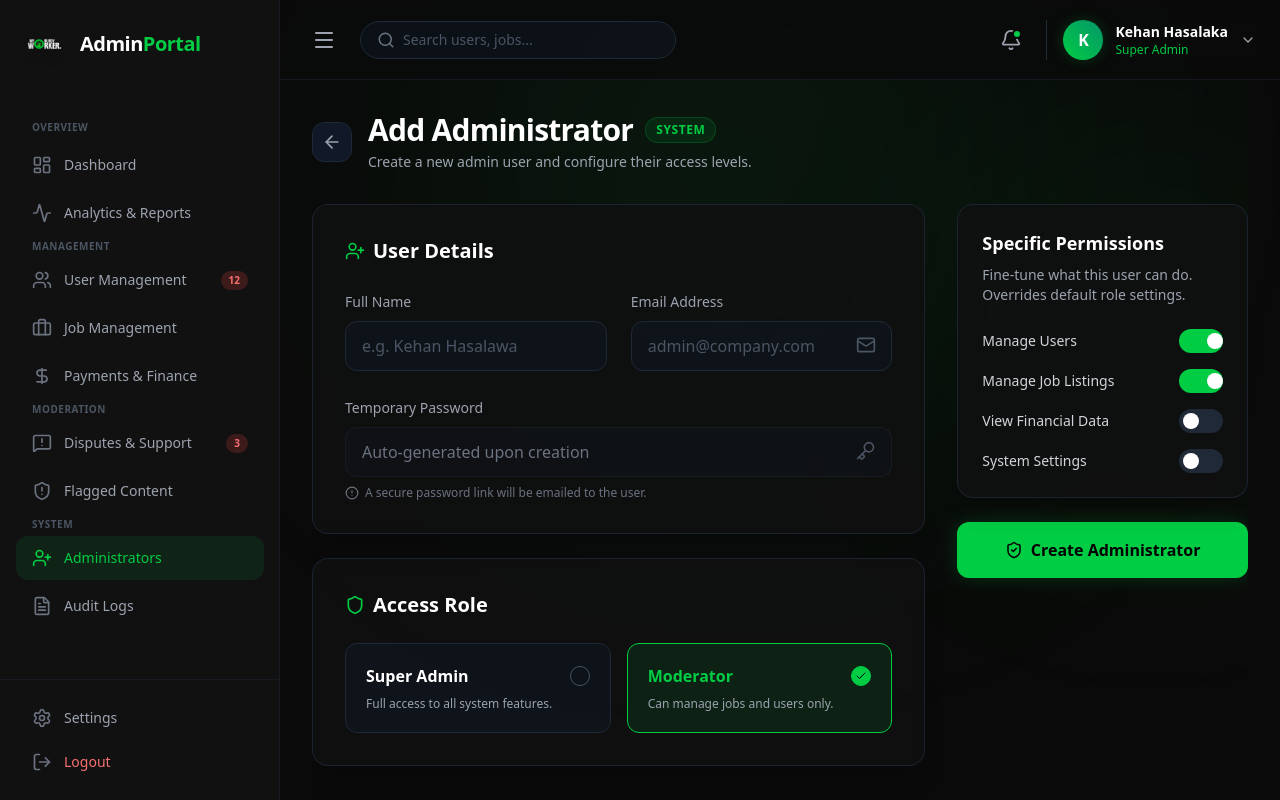
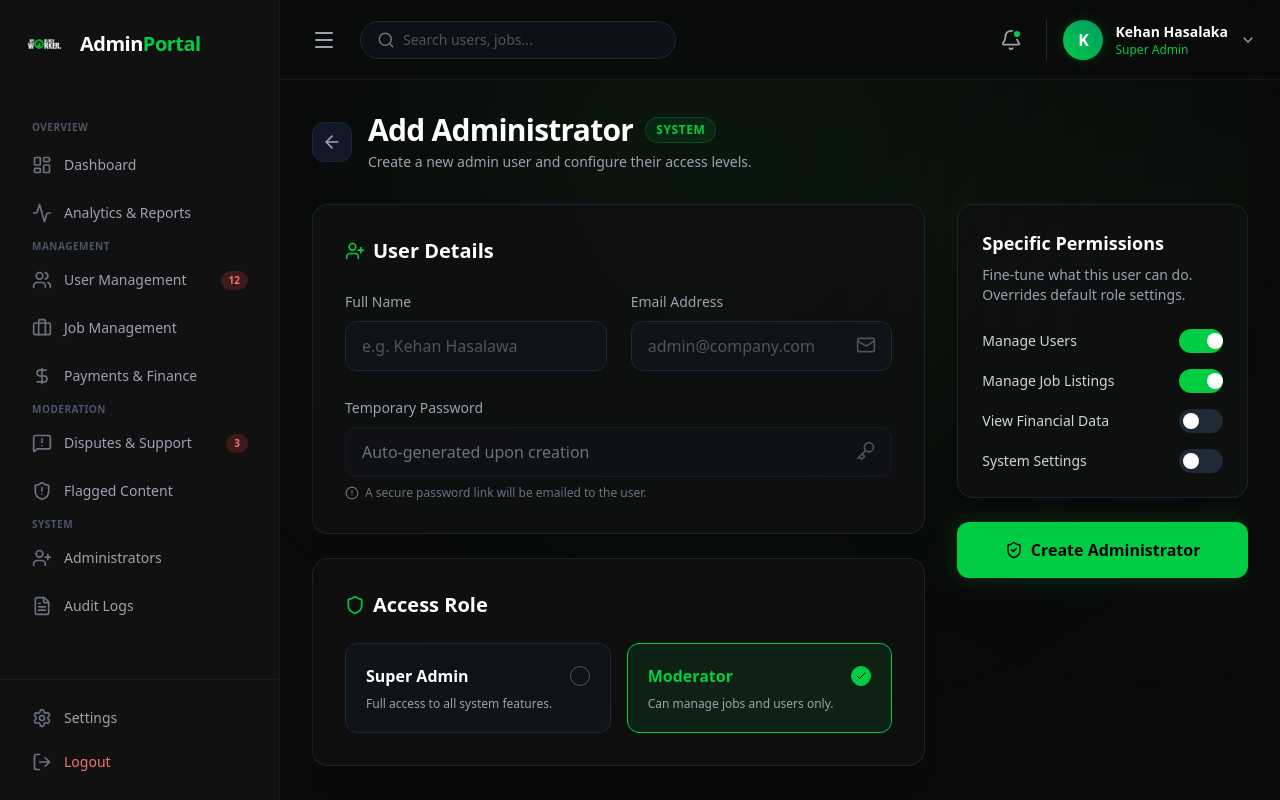
Before and after one commit to Hasalawa/my-buddy-worker, a React (Vite) app in the folder apps/my-buddy-admin/: page /add-admin in a window 1280 px wide. Built offline with nearby package versions, Linux system fonts and the light colour scheme.

Commit message:
fix: update Administrators path in Sidebar component

```diff
--- a/apps/my-buddy-admin/src/components/Sidebar.tsx
+++ b/apps/my-buddy-admin/src/components/Sidebar.tsx
@@ -62,7 +62,7 @@ export default function Sidebar({ sidebarOpen }: { sidebarOpen: boolean }) {
         <NavItem icon={ShieldAlert} label="Flagged Content" path="/flagged" />
 
         <p className="px-4 text-[10px] font-bold text-gray-600 uppercase tracking-wider mb-2 mt-6">System</p>
-        <NavItem icon={UserPlus} label="Administrators" path="/add-admin" />
+        <NavItem icon={UserPlus} label="Administrators" path="/admins" />
         <NavItem icon={FileText} label="Audit Logs" path="/audit-logs" />
       </nav>
 
```
